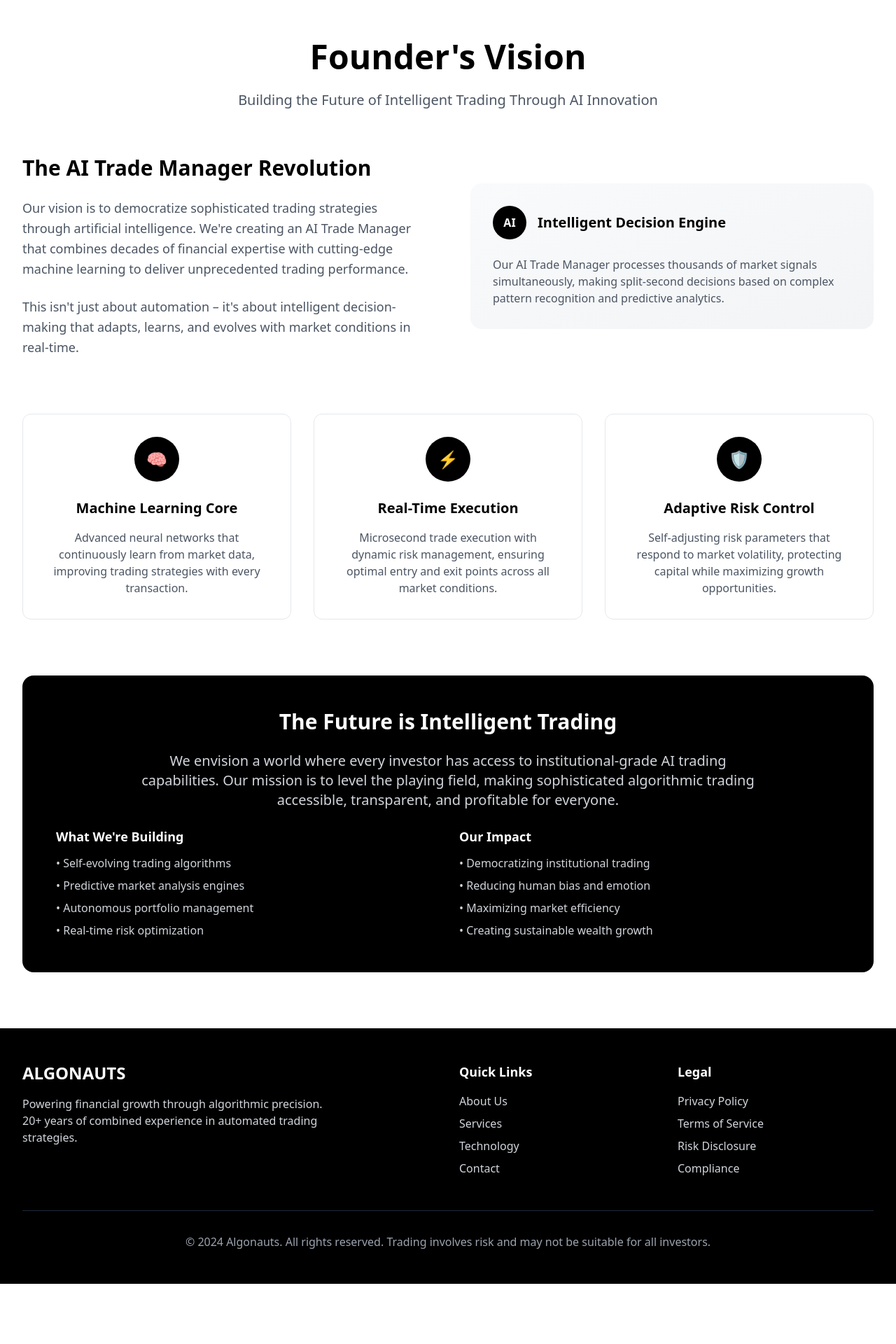
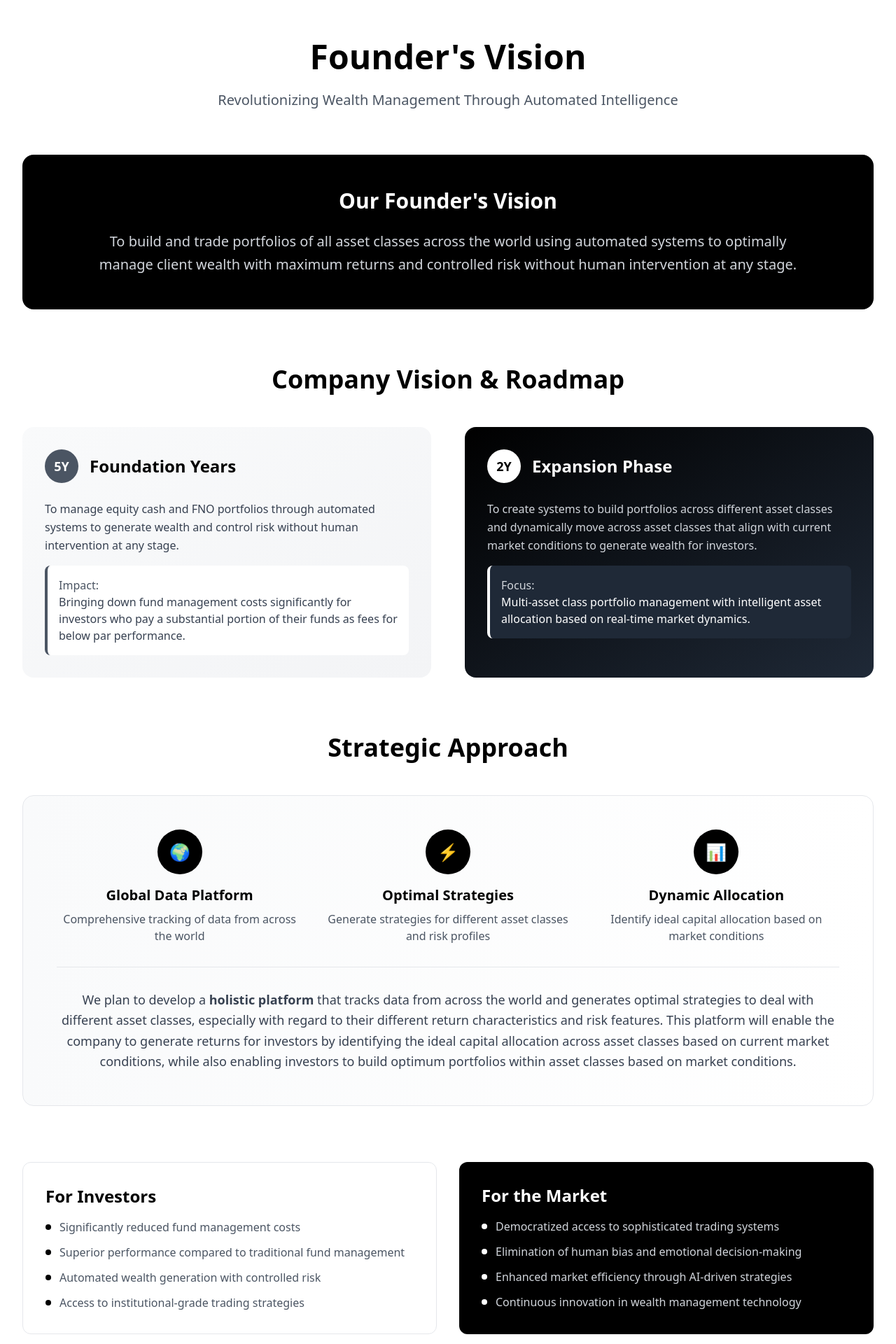
Before and after one commit to harshalalgonaus/algonauts-trade-flow, a React (Vite) app: page /founders-vision in a window 1280 px wide. Shown: the part 120-2040 px from the top of the page at 70% size. Before the commit the page ends 1954 px from the top, so only its background shows below. Built offline with nearby package versions, Linux system fonts and the light colour scheme.

Commit message:
Refactor: Incorporate Founder's Vision data
Incorporate the provided data into the Founder's Vision page, including the founder's vision, company vision, and company strategy.

```diff
--- a/src/pages/FoundersVision.tsx
+++ b/src/pages/FoundersVision.tsx
@@ -12,107 +12,168 @@ const FoundersVision = () => {
           <div className="text-center mb-16 opacity-0 animate-[fade-in_0.8s_ease-out_0.2s_forwards]">
             <h1 className="text-5xl font-bold text-black mb-6">Founder's Vision</h1>
             <p className="text-xl text-gray-600 max-w-3xl mx-auto">
-              Building the Future of Intelligent Trading Through AI Innovation
+              Revolutionizing Wealth Management Through Automated Intelligence
             </p>
           </div>
 
-          <div className="grid lg:grid-cols-2 gap-16 items-center mb-20">
-            <div className="space-y-8 opacity-0 animate-[fade-in_0.8s_ease-out_0.4s_forwards]">
-              <div className="space-y-6">
-                <h2 className="text-3xl font-bold text-black leading-tight">
-                  The AI Trade Manager Revolution
-                </h2>
-                <p className="text-lg text-gray-600 leading-relaxed">
-                  Our vision is to democratize sophisticated trading strategies through artificial intelligence.
-                  We're creating an AI Trade Manager that combines decades of financial expertise with
-                  cutting-edge machine learning to deliver unprecedented trading performance.
+          {/* Founder's Vision */}
+          <div className="mb-20 opacity-0 animate-[fade-in_0.8s_ease-out_0.4s_forwards]">
+            <div className="bg-black text-white p-12 rounded-2xl">
+              <h2 className="text-3xl font-bold mb-6 text-center">Our Founder's Vision</h2>
+              <p className="text-xl text-gray-300 leading-relaxed text-center max-w-5xl mx-auto">
+                To build and trade portfolios of all asset classes across the world using automated systems
+                to optimally manage client wealth with maximum returns and controlled risk without human
+                intervention at any stage.
+              </p>
+            </div>
+          </div>
+
+          {/* Company Vision Timeline */}
+          <div className="mb-20">
+            <h2 className="text-4xl font-bold text-black text-center mb-12 opacity-0 animate-[fade-in_0.8s_ease-out_0.6s_forwards]">
+              Company Vision & Roadmap
+            </h2>
+
+            <div className="grid lg:grid-cols-2 gap-12">
+              {/* Last 5 Years */}
+              <div className="bg-gradient-to-br from-gray-50 to-gray-100 p-8 rounded-2xl opacity-0 animate-[fade-in_0.8s_ease-out_0.8s_forwards]">
+                <div className="flex items-center space-x-4 mb-6">
+                  <div className="w-12 h-12 bg-gray-600 rounded-full flex items-center justify-center">
+                    <span className="text-white font-bold text-lg">5Y</span>
+                  </div>
+                  <h3 className="text-2xl font-bold text-black">Foundation Years</h3>
+                </div>
+                <p className="text-gray-700 leading-relaxed mb-4">
+                  To manage equity cash and FNO portfolios through automated systems to generate wealth
+                  and control risk without human intervention at any stage.
                 </p>
-                <p className="text-lg text-gray-600 leading-relaxed">
-                  This isn't just about automation – it's about intelligent decision-making that adapts,
-                  learns, and evolves with market conditions in real-time.
+                <div className="bg-white p-4 rounded-lg border-l-4 border-gray-600">
+                  <p className="text-gray-600 font-medium">Impact:</p>
+                  <p className="text-gray-700">
+                    Bringing down fund management costs significantly for investors who pay a substantial
+                    portion of their funds as fees for below par performance.
+                  </p>
+                </div>
+              </div>
+
+              {/* Next 2 Years */}
+              <div className="bg-gradient-to-br from-black to-gray-800 text-white p-8 rounded-2xl opacity-0 animate-[fade-in_0.8s_ease-out_1s_forwards]">
+                <div className="flex items-center space-x-4 mb-6">
+                  <div className="w-12 h-12 bg-white rounded-full flex items-center justify-center">
+                    <span className="text-black font-bold text-lg">2Y</span>
+                  </div>
+                  <h3 className="text-2xl font-bold">Expansion Phase</h3>
+                </div>
+                <p className="text-gray-300 leading-relaxed mb-4">
+                  To create systems to build portfolios across different asset classes and dynamically
+                  move across asset classes that align with current market conditions to generate wealth
+                  for investors.
                 </p>
+                <div className="bg-gray-800 p-4 rounded-lg border-l-4 border-white">
+                  <p className="text-gray-300 font-medium">Focus:</p>
+                  <p className="text-white">
+                    Multi-asset class portfolio management with intelligent asset allocation based on
+                    real-time market dynamics.
+                  </p>
+                </div>
               </div>
             </div>
+          </div>
 
-            <div className="bg-gradient-to-br from-gray-50 to-gray-100 p-8 rounded-2xl opacity-0 animate-[fade-in_0.8s_ease-out_0.6s_forwards]">
-              <div className="space-y-6">
-                <div className="flex items-center space-x-4">
-                  <div className="w-12 h-12 bg-black rounded-full flex items-center justify-center">
-                    <span className="text-white font-bold">AI</span>
+          {/* Company Strategy */}
+          <div className="mb-20 opacity-0 animate-[fade-in_0.8s_ease-out_1.2s_forwards]">
+            <h2 className="text-4xl font-bold text-black text-center mb-12">Strategic Approach</h2>
+
+            <div className="bg-gradient-to-r from-gray-50 to-white p-12 rounded-2xl border border-gray-200">
+              <div className="grid md:grid-cols-3 gap-8 mb-8">
+                <div className="text-center">
+                  <div className="w-16 h-16 bg-black rounded-full flex items-center justify-center mx-auto mb-4">
+                    <span className="text-white text-2xl">🌍</span>
                   </div>
-                  <h3 className="text-xl font-semibold text-black">Intelligent Decision Engine</h3>
+                  <h3 className="text-xl font-semibold text-black mb-2">Global Data Platform</h3>
+                  <p className="text-gray-600">
+                    Comprehensive tracking of data from across the world
+                  </p>
                 </div>
-                <p className="text-gray-600">
-                  Our AI Trade Manager processes thousands of market signals simultaneously,
-                  making split-second decisions based on complex pattern recognition and predictive analytics.
+
+                <div className="text-center">
+                  <div className="w-16 h-16 bg-black rounded-full flex items-center justify-center mx-auto mb-4">
+                    <span className="text-white text-2xl">⚡</span>
+                  </div>
+                  <h3 className="text-xl font-semibold text-black mb-2">Optimal Strategies</h3>
+                  <p className="text-gray-600">
+                    Generate strategies for different asset classes and risk profiles
+                  </p>
+                </div>
+
+                <div className="text-center">
+                  <div className="w-16 h-16 bg-black rounded-full flex items-center justify-center mx-auto mb-4">
+                    <span className="text-white text-2xl">📊</span>
+                  </div>
+                  <h3 className="text-xl font-semibold text-black mb-2">Dynamic Allocation</h3>
+                  <p className="text-gray-600">
+                    Identify ideal capital allocation based on market conditions
+                  </p>
+                </div>
+              </div>
+
+              <div className="border-t border-gray-200 pt-8">
+                <p className="text-lg text-gray-700 leading-relaxed text-center">
+                  We plan to develop a <strong>holistic platform</strong> that tracks data from across the world
+                  and generates optimal strategies to deal with different asset classes, especially with regard
+                  to their different return characteristics and risk features. This platform will enable the
+                  company to generate returns for investors by identifying the ideal capital allocation across
+                  asset classes based on current market conditions, while also enabling investors to build
+                  optimum portfolios within asset classes based on market conditions.
                 </p>
               </div>
             </div>
           </div>
 
-          <div className="grid md:grid-cols-3 gap-8 mb-20">
-            <div className="text-center p-8 bg-white border border-gray-200 rounded-xl hover:shadow-lg transition-all duration-300 opacity-0 animate-[fade-in_0.8s_ease-out_0.8s_forwards]">
-              <div className="w-16 h-16 bg-black rounded-full flex items-center justify-center mx-auto mb-6">
-                <span className="text-white text-2xl">🧠</span>
-              </div>
-              <h3 className="text-xl font-semibold text-black mb-4">Machine Learning Core</h3>
-              <p className="text-gray-600">
-                Advanced neural networks that continuously learn from market data,
-                improving trading strategies with every transaction.
-              </p>
+          {/* Key Benefits */}
+          <div className="grid md:grid-cols-2 gap-8 opacity-0 animate-[fade-in_0.8s_ease-out_1.4s_forwards]">
+            <div className="bg-white border border-gray-200 p-8 rounded-xl hover:shadow-lg transition-all duration-300">
+              <h3 className="text-2xl font-bold text-black mb-4">For Investors</h3>
+              <ul className="space-y-3 text-gray-600">
+                <li className="flex items-start space-x-3">
+                  <span className="w-2 h-2 bg-black rounded-full mt-2 flex-shrink-0"></span>
+                  <span>Significantly reduced fund management costs</span>
+                </li>
+                <li className="flex items-start space-x-3">
+                  <span className="w-2 h-2 bg-black rounded-full mt-2 flex-shrink-0"></span>
+                  <span>Superior performance compared to traditional fund management</span>
+                </li>
+                <li className="flex items-start space-x-3">
+                  <span className="w-2 h-2 bg-black rounded-full mt-2 flex-shrink-0"></span>
+                  <span>Automated wealth generation with controlled risk</span>
+                </li>
+                <li className="flex items-start space-x-3">
+                  <span className="w-2 h-2 bg-black rounded-full mt-2 flex-shrink-0"></span>
+                  <span>Access to institutional-grade trading strategies</span>
+                </li>
+              </ul>
             </div>
 
-            <div className="text-center p-8 bg-white border border-gray-200 rounded-xl hover:shadow-lg transition-all duration-300 opacity-0 animate-[fade-in_0.8s_ease-out_1s_forwards]">
-              <div className="w-16 h-16 bg-black rounded-full flex items-center justify-center mx-auto mb-6">
-                <span className="text-white text-2xl">⚡</span>
-              </div>
-              <h3 className="text-xl font-semibold text-black mb-4">Real-Time Execution</h3>
-              <p className="text-gray-600">
-                Microsecond trade execution with dynamic risk management,
-                ensuring optimal entry and exit points across all market conditions.
-              </p>
-            </div>
-
-            <div className="text-center p-8 bg-white border border-gray-200 rounded-xl hover:shadow-lg transition-all duration-300 opacity-0 animate-[fade-in_0.8s_ease-out_1.2s_forwards]">
-              <div className="w-16 h-16 bg-black rounded-full flex items-center justify-center mx-auto mb-6">
-                <span className="text-white text-2xl">🛡️</span>
-              </div>
-              <h3 className="text-xl font-semibold text-black mb-4">Adaptive Risk Control</h3>
-              <p className="text-gray-600">
-                Self-adjusting risk parameters that respond to market volatility,
-                protecting capital while maximizing growth opportunities.
-              </p>
-            </div>
-          </div>
-
-          <div className="bg-black text-white p-12 rounded-2xl opacity-0 animate-[fade-in_0.8s_ease-out_1.4s_forwards]">
-            <div className="text-center space-y-6">
-              <h2 className="text-3xl font-bold">The Future is Intelligent Trading</h2>
-              <p className="text-xl text-gray-300 max-w-4xl mx-auto">
-                We envision a world where every investor has access to institutional-grade AI trading capabilities.
-                Our mission is to level the playing field, making sophisticated algorithmic trading accessible,
-                transparent, and profitable for everyone.
-              </p>
-              <div className="grid md:grid-cols-2 gap-8 mt-12">
-                <div className="text-left">
-                  <h4 className="text-lg font-semibold mb-3">What We're Building</h4>
-                  <ul className="space-y-2 text-gray-300">
-                    <li>• Self-evolving trading algorithms</li>
-                    <li>• Predictive market analysis engines</li>
-                    <li>• Autonomous portfolio management</li>
-                    <li>• Real-time risk optimization</li>
-                  </ul>
-                </div>
-                <div className="text-left">
-                  <h4 className="text-lg font-semibold mb-3">Our Impact</h4>
-                  <ul className="space-y-2 text-gray-300">
-                    <li>• Democratizing institutional trading</li>
-                    <li>• Reducing human bias and emotion</li>
-                    <li>• Maximizing market efficiency</li>
-                    <li>• Creating sustainable wealth growth</li>
-                  </ul>
-                </div>
-              </div>
+            <div className="bg-black text-white p-8 rounded-xl hover:shadow-lg transition-all duration-300">
+              <h3 className="text-2xl font-bold mb-4">For the Market</h3>
+              <ul className="space-y-3 text-gray-300">
+                <li className="flex items-start space-x-3">
+                  <span className="w-2 h-2 bg-white rounded-full mt-2 flex-shrink-0"></span>
+                  <span>Democratized access to sophisticated trading systems</span>
+                </li>
+                <li className="flex items-start space-x-3">
+                  <span className="w-2 h-2 bg-white rounded-full mt-2 flex-shrink-0"></span>
+                  <span>Elimination of human bias and emotional decision-making</span>
+                </li>
+                <li className="flex items-start space-x-3">
+                  <span className="w-2 h-2 bg-white rounded-full mt-2 flex-shrink-0"></span>
+                  <span>Enhanced market efficiency through AI-driven strategies</span>
+                </li>
+                <li className="flex items-start space-x-3">
+                  <span className="w-2 h-2 bg-white rounded-full mt-2 flex-shrink-0"></span>
+                  <span>Continuous innovation in wealth management technology</span>
+                </li>
+              </ul>
             </div>
           </div>
         </div>
```
